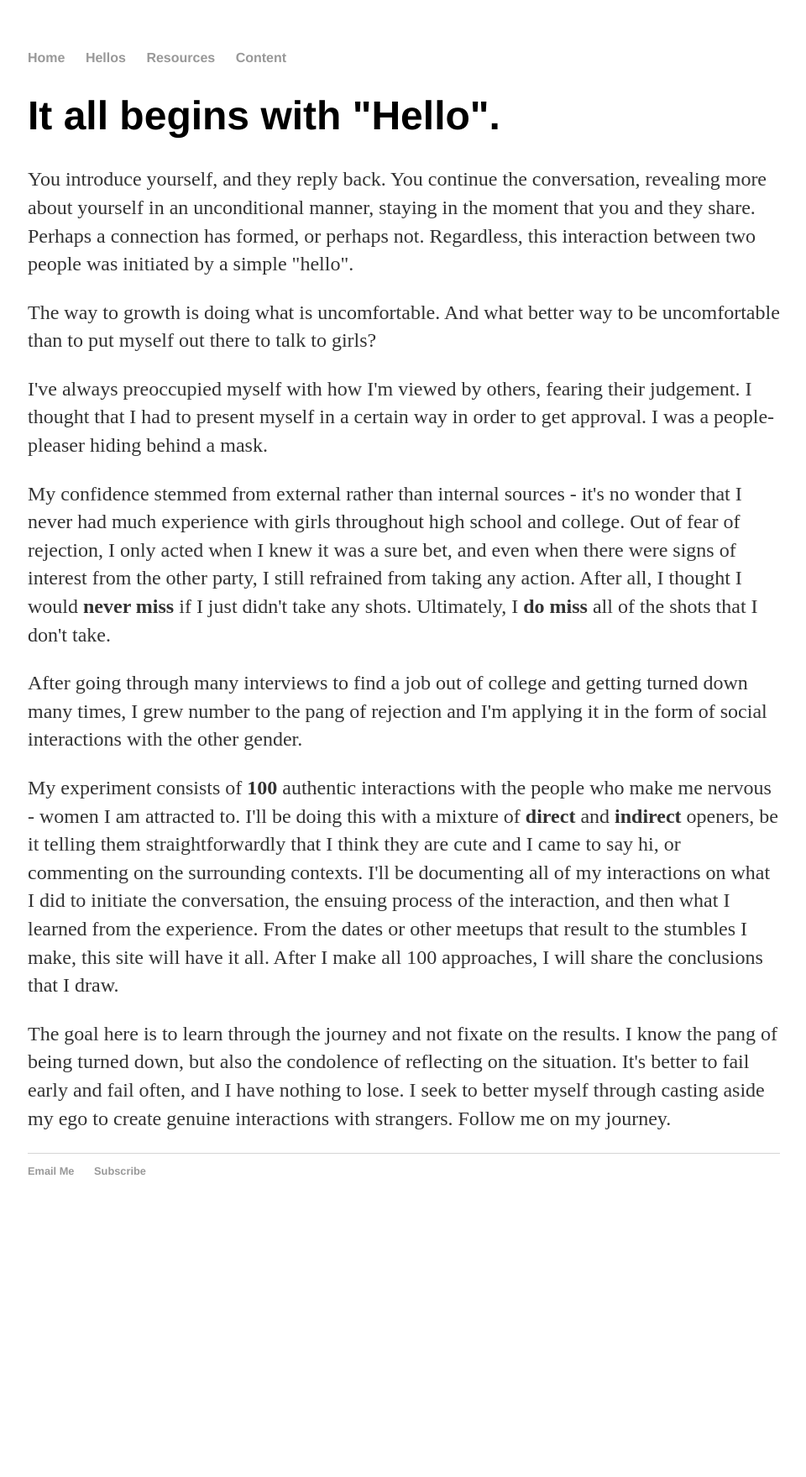
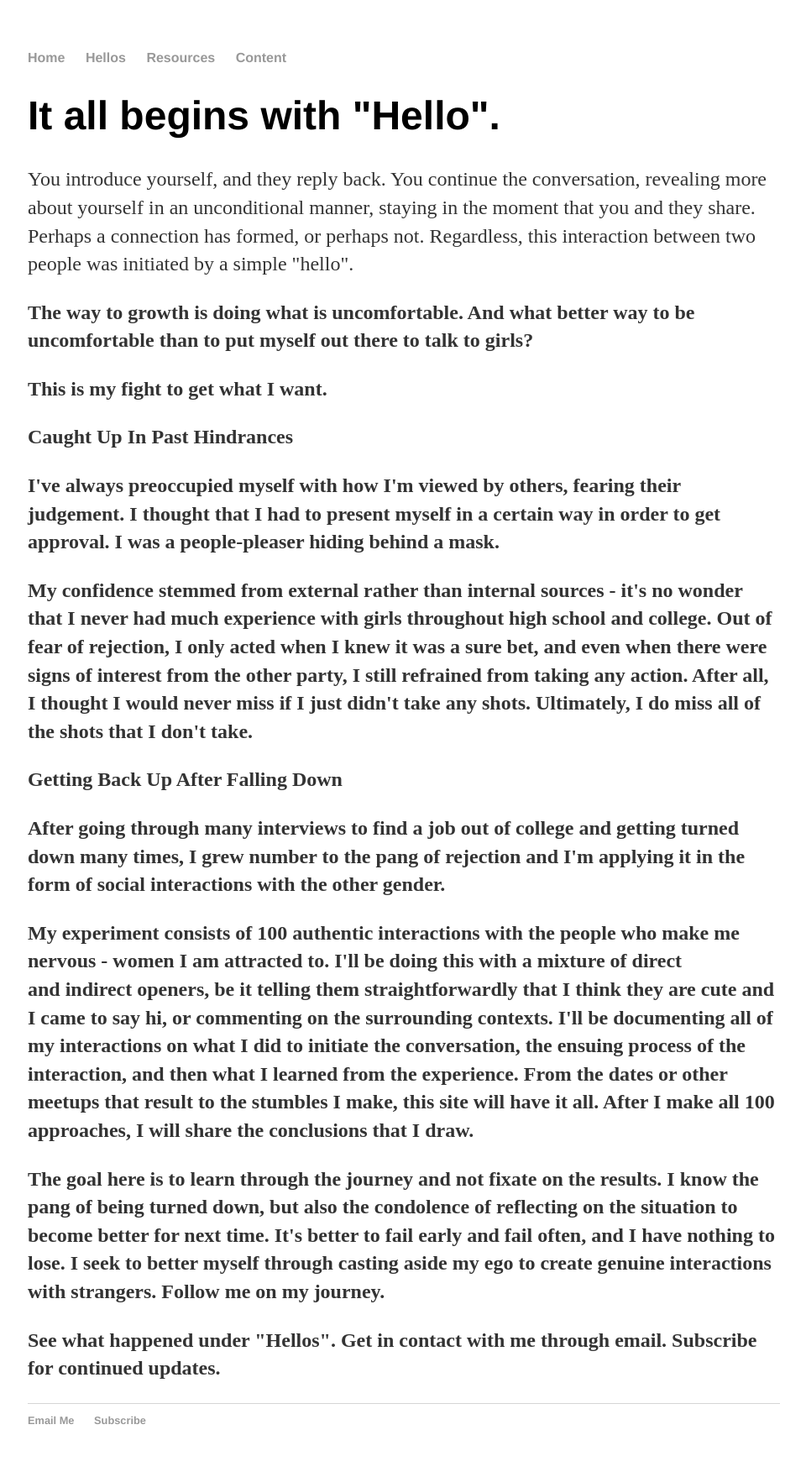
Before and after one commit to ahundredhellos/ahundredhellos.github.io, a Jekyll site: the page built from index.html, in a window 1280 px wide. Shown: the whole page at 84% size, without its empty margins (159-1119 px from the left). Built offline with Jekyll 4.4.1, drawn with Linux system fonts in a browser that asks for light colours; before the commit the page ends 1462 px from its top, so only the background shows below that.

Commit message:
Update index.html

```diff
--- a/index.html
+++ b/index.html
@@ -6,10 +6,24 @@
 <div class="blurb">
 	<h1>It all begins with "Hello".</h1>
 <p>You introduce yourself, and they reply back. You continue the conversation, revealing more about yourself in an unconditional manner, staying in the moment that you and they share. Perhaps a connection has formed, or perhaps not. Regardless, this interaction between two people was initiated by a simple "hello".</p>
-<p>The way to growth is doing what is uncomfortable. And what better way to be uncomfortable than to put myself out there to talk to girls?</p>
+
+<p><strong>The way to growth is doing what is uncomfortable<strong>. And what better way to be uncomfortable than to put myself out there to talk to girls?</p>
+
+<p>This is my fight to get what I want.</p>
+
+	<p><strong>Caught Up In Past Hindrances</strong></p>
+
 <p>I've always preoccupied myself with how I'm viewed by others, fearing their judgement. I thought that I had to present myself in a certain way in order to get approval. I was a people-pleaser hiding behind a mask.</p>
+
+
 <p>My confidence stemmed from external rather than internal sources - it's no wonder that I never had much experience with girls throughout high school and college. Out of fear of rejection, I only acted when I knew it was a sure bet, and even when there were signs of interest from the other party, I still refrained from taking any action. After all, I thought I would <strong>never miss</strong> if I just didn't take any shots. Ultimately, I <strong>do miss</strong> all of the shots that I don't take.</p>
+
+	<p><strong>Getting Back Up After Falling Down</strong></p>
 <p>After going through many interviews to find a job out of college and getting turned down many times, I grew number to the pang of rejection and I'm applying it in the form of social interactions with the other gender.</p>
+
 <p>My experiment consists of&nbsp;<strong>100&nbsp;</strong>authentic interactions with the people who make me nervous - women I am attracted to. I'll be doing this with a mixture of&nbsp;<strong>direct</strong> and&nbsp;<strong>indirect</strong> openers, be it telling them straightforwardly that I think they are cute and I came to say hi, or commenting on the surrounding contexts. I'll be documenting all of my interactions on what I did to initiate the conversation, the ensuing process of the interaction, and then what I learned from the experience. From the dates or other meetups that result to the stumbles I make, this site will have it all. After I make all 100 approaches, I will share the conclusions that I draw.</p>
-<p>The goal here is to learn through the journey and not fixate on the results. I know the pang of being turned down, but also the condolence of reflecting on the situation. It's better to fail early and fail often, and I have nothing to lose. I seek to better myself through casting aside my ego to create genuine interactions with strangers. Follow me on my journey.</p>
+
+<p>The goal here is to learn through the journey and not fixate on the results. I know the pang of being turned down, but also the condolence of reflecting on the situation to become better for next time. It's better to fail early and fail often, and I have nothing to lose. I seek to better myself through casting aside my ego to create genuine interactions with strangers. Follow me on my journey.</p>
+
+	<p><strong>See what happened under "Hellos". Get in contact with me through email. Subscribe for continued updates.</strong></p>
 </div><!-- /.blurb -->
```
